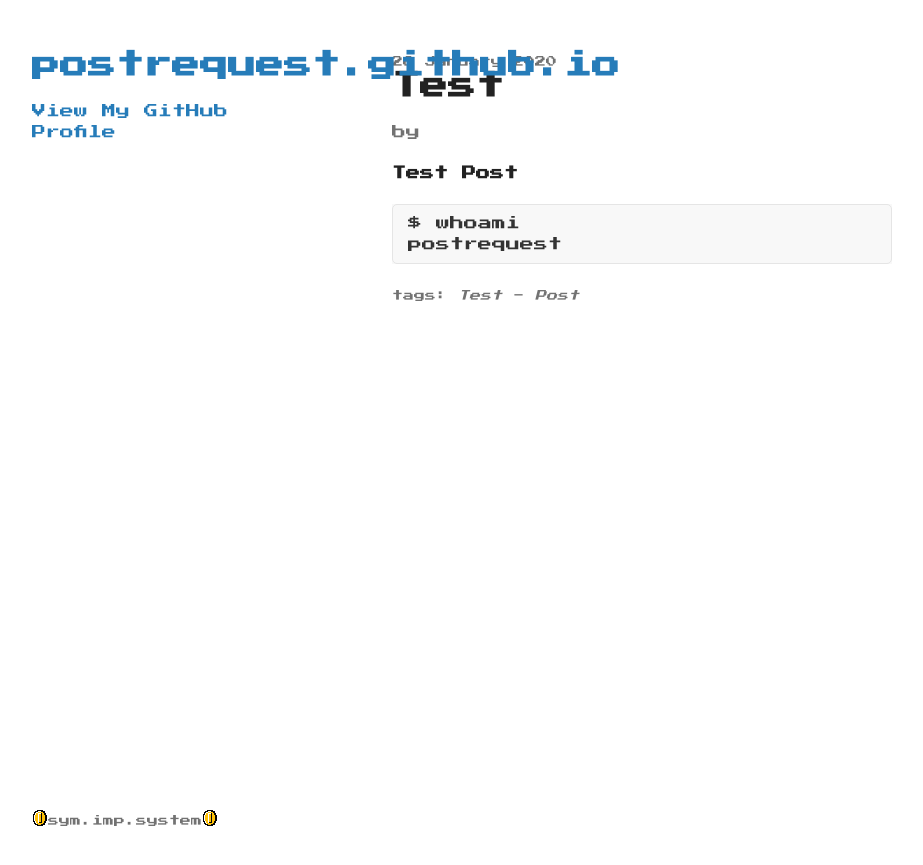
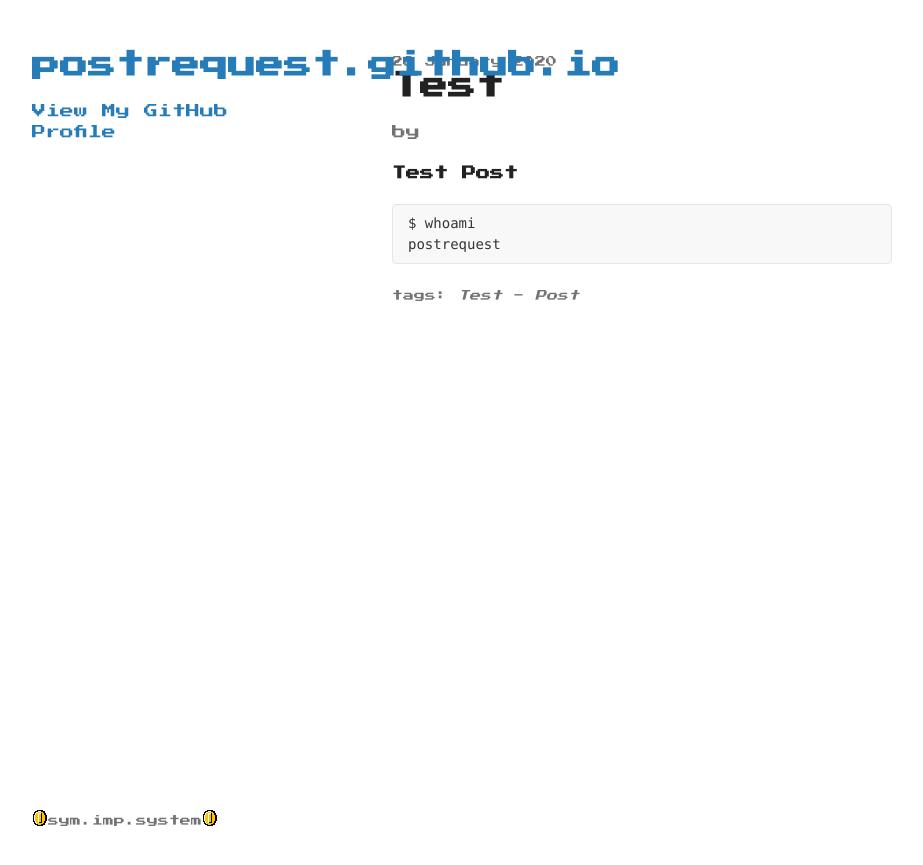
Before and after one commit to postrequest/postrequest.github.io, a Jekyll site: the page built from _posts/2020-01-26-Test.md, in a window 1280 px wide. Shown: the top 865 px of the page, without its empty margins (178-1101 px from the left). Built offline with Jekyll 4.4.1, drawn with Linux system fonts in a browser that asks for light colours; our own code applies the rules of GitHub Pages for plain Markdown files; the repository's description, which GitHub fills in, is left out.

Commit message:
Initial Commit

```diff
--- a/_sass/jekyll-theme-minimal.scss
+++ b/_sass/jekyll-theme-minimal.scss
@@ -4,8 +4,7 @@
 body {
   background-color: #fff;
   padding:50px;
-  /*font: 14px/1.5 "Noto Sans", "Helvetica Neue", Helvetica, Arial, sans-serif;*/
-  font-size: 14px;
+  font: 14px/1.5 "Press Start 2P", "Press Start 2P", Helvetica, Arial, sans-serif;
   color:#727272;
   font-weight:400;
 }
@@ -69,7 +68,7 @@
 }
 
 code, pre {
-  /*font-family:Monaco, Bitstream Vera Sans Mono, Lucida Console, Terminal, Consolas, Liberation Mono, DejaVu Sans Mono, Courier New, monospace;*/
+  font-family:Monaco, Bitstream Vera Sans Mono, Lucida Console, Terminal, Consolas, Liberation Mono, DejaVu Sans Mono, Courier New, monospace;
   color:#333;
 }
 
```
